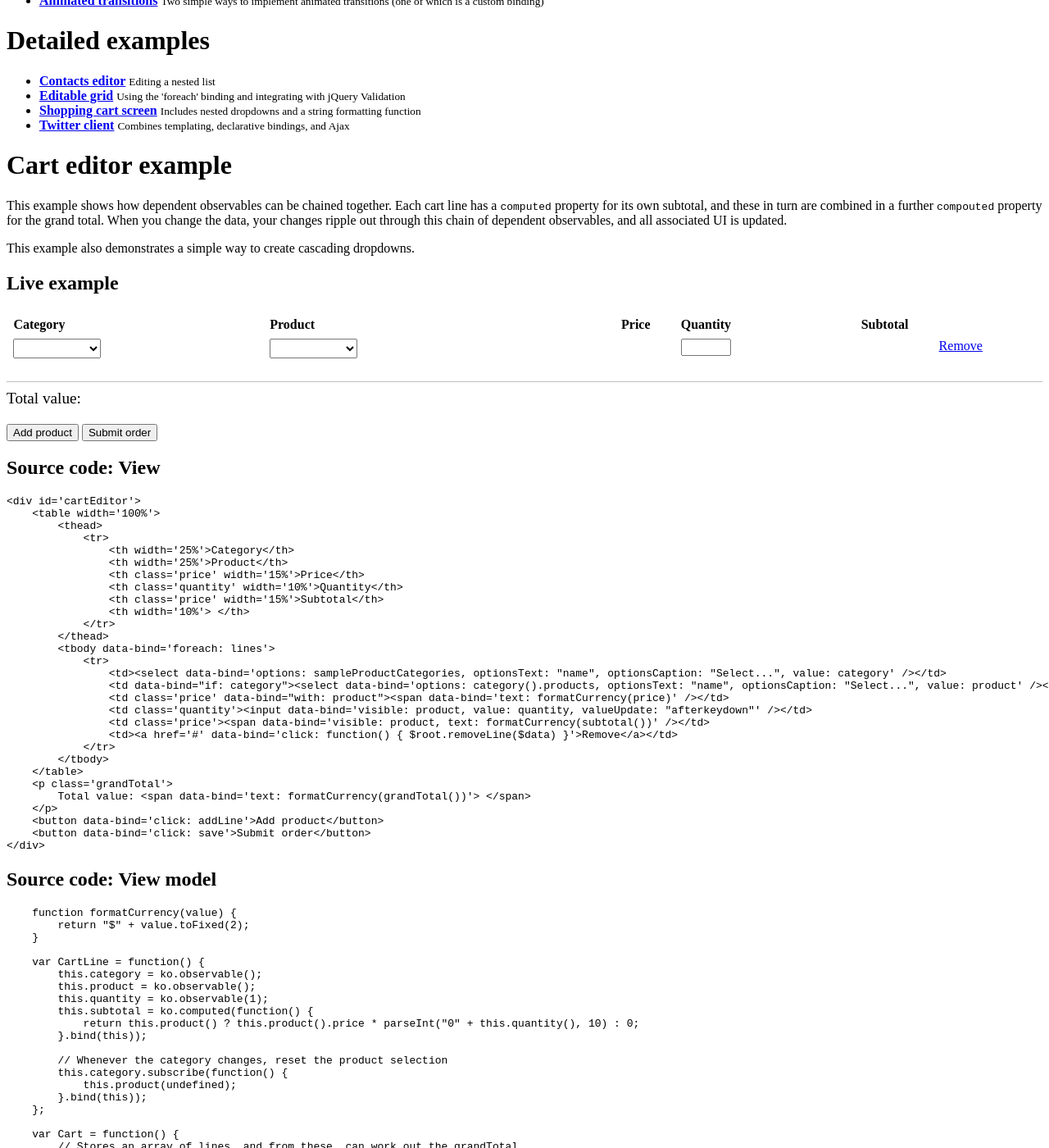
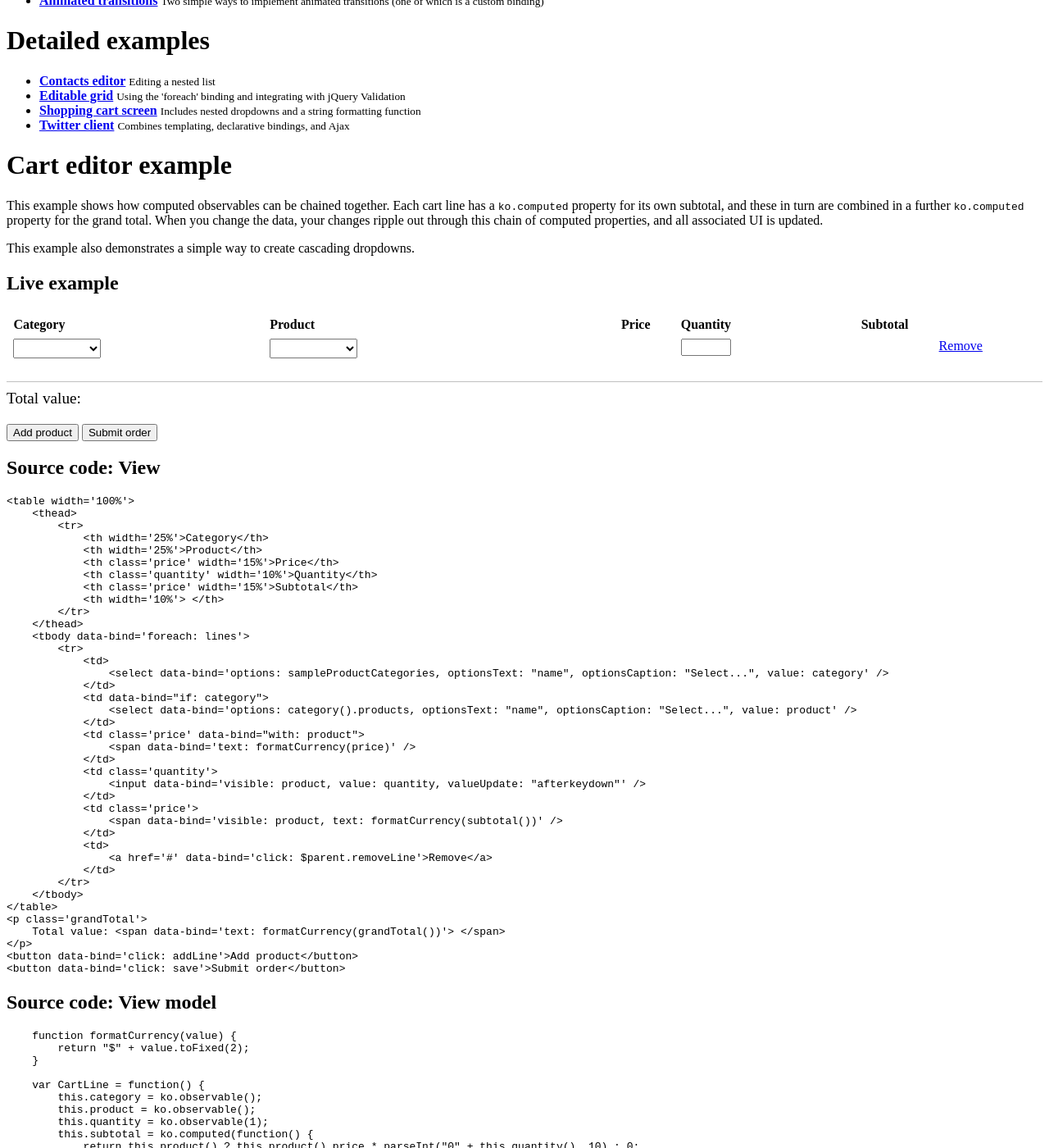
Before and after one commit to knockout/knockout, a Jekyll site: the page built from examples/cartEditor.md, in a window 1280 px wide and 1400 px high, scrolled down 390 px. Shown: the whole window at 82% size. Built offline with Jekyll 4.4.1, drawn with Linux system fonts in a browser that asks for light colours; nearby versions of some CDN libraries; library files that are not in the unit come from our copies; some of the changed text lies outside the part shown.

Commit message:
Update cartEditor example to eliminate inline function literals

```diff
--- a/examples/cartEditor.md
+++ b/examples/cartEditor.md
@@ -16,40 +16,50 @@
     .liveExample td select { height: 1.8em; white-space: nowrap; }
 </style>
 
-This example shows how dependent observables can be chained together. Each cart line has a `computed` property for its own subtotal, and these in turn are combined in a further `compouted` property for the grand total. When you change the data, your changes ripple out through this chain of dependent observables, and all associated UI is updated.
+This example shows how computed observables can be chained together. Each cart line has a `ko.computed` property for its own subtotal, and these in turn are combined in a further `ko.computed` property for the grand total. When you change the data, your changes ripple out through this chain of computed properties, and all associated UI is updated.
 
 This example also demonstrates a simple way to create cascading dropdowns.
 
 {% capture live_example_view %}
-<div id='cartEditor'>
-    <table width='100%'>
-        <thead>
-            <tr>
-                <th width='25%'>Category</th>
-                <th width='25%'>Product</th>
-                <th class='price' width='15%'>Price</th>
-                <th class='quantity' width='10%'>Quantity</th>
-                <th class='price' width='15%'>Subtotal</th>
-                <th width='10%'> </th>
-            </tr>
-        </thead>
-        <tbody data-bind='foreach: lines'>
-            <tr>
-                <td><select data-bind='options: sampleProductCategories, optionsText: "name", optionsCaption: "Select...", value: category' /></td>
-                <td data-bind="if: category"><select data-bind='options: category().products, optionsText: "name", optionsCaption: "Select...", value: product' /></td>
-                <td class='price' data-bind="with: product"><span data-bind='text: formatCurrency(price)' /></td>
-                <td class='quantity'><input data-bind='visible: product, value: quantity, valueUpdate: "afterkeydown"' /></td>
-                <td class='price'><span data-bind='visible: product, text: formatCurrency(subtotal())' /></td>
-                <td><a href='#' data-bind='click: function() { $root.removeLine($data) }'>Remove</a></td>
-            </tr>
-        </tbody>
-    </table>
-    <p class='grandTotal'>
-        Total value: <span data-bind='text: formatCurrency(grandTotal())'> </span>
-    </p>
-    <button data-bind='click: addLine'>Add product</button>
-    <button data-bind='click: save'>Submit order</button>
-</div>
+<table width='100%'>
+    <thead>
+        <tr>
+            <th width='25%'>Category</th>
+            <th width='25%'>Product</th>
+            <th class='price' width='15%'>Price</th>
+            <th class='quantity' width='10%'>Quantity</th>
+            <th class='price' width='15%'>Subtotal</th>
+            <th width='10%'> </th>
+        </tr>
+    </thead>
+    <tbody data-bind='foreach: lines'>
+        <tr>
+            <td>
+                <select data-bind='options: sampleProductCategories, optionsText: "name", optionsCaption: "Select...", value: category' />
+            </td>
+            <td data-bind="if: category">
+                <select data-bind='options: category().products, optionsText: "name", optionsCaption: "Select...", value: product' />
+            </td>
+            <td class='price' data-bind="with: product">
+                <span data-bind='text: formatCurrency(price)' />
+            </td>
+            <td class='quantity'>
+                <input data-bind='visible: product, value: quantity, valueUpdate: "afterkeydown"' />
+            </td>
+            <td class='price'>
+                <span data-bind='visible: product, text: formatCurrency(subtotal())' />
+            </td>
+            <td>
+                <a href='#' data-bind='click: $parent.removeLine'>Remove</a>
+            </td>
+        </tr>
+    </tbody>
+</table>
+<p class='grandTotal'>
+    Total value: <span data-bind='text: formatCurrency(grandTotal())'> </span>
+</p>
+<button data-bind='click: addLine'>Add product</button>
+<button data-bind='click: save'>Submit order</button>
 {% endcapture %}
 
 {% capture live_example_viewmodel %}
@@ -63,33 +73,29 @@
         this.quantity = ko.observable(1);
         this.subtotal = ko.computed(function() {
             return this.product() ? this.product().price * parseInt("0" + this.quantity(), 10) : 0;
-        }.bind(this));
+        }, this);
 
         // Whenever the category changes, reset the product selection
         this.category.subscribe(function() {
             this.product(undefined);
-        }.bind(this));
+        }, this);
     };
 
     var Cart = function() {
         // Stores an array of lines, and from these, can work out the grandTotal
-        this.lines = ko.observableArray([new CartLine()]); // Put one line in by default
-        this.grandTotal = ko.computed(function() {
+        var self = this;
+        self.lines = ko.observableArray([new CartLine()]); // Put one line in by default
+        self.grandTotal = ko.computed(function() {
             var total = 0;
-            for (var i = 0; i < this.lines().length; i++)
-            total += this.lines()[i].subtotal();
+            $.each(self.lines(), function() { total += this.subtotal() })
             return total;
-        }.bind(this));
+        });
 
         // Operations
-        this.addLine = function() {
-            this.lines.push(new CartLine())
-        };
-        this.removeLine = function(line) {
-            this.lines.remove(line)
-        };
-        this.save = function() {
-            var dataToSave = $.map(this.lines(), function(line) {
+        self.addLine = function() { self.lines.push(new CartLine()) };
+        self.removeLine = function(line) { self.lines.remove(line) };
+        self.save = function() {
+            var dataToSave = $.map(self.lines(), function(line) {
                 return line.product() ? {
                     productName: line.product().name,
                     quantity: line.quantity()
```
